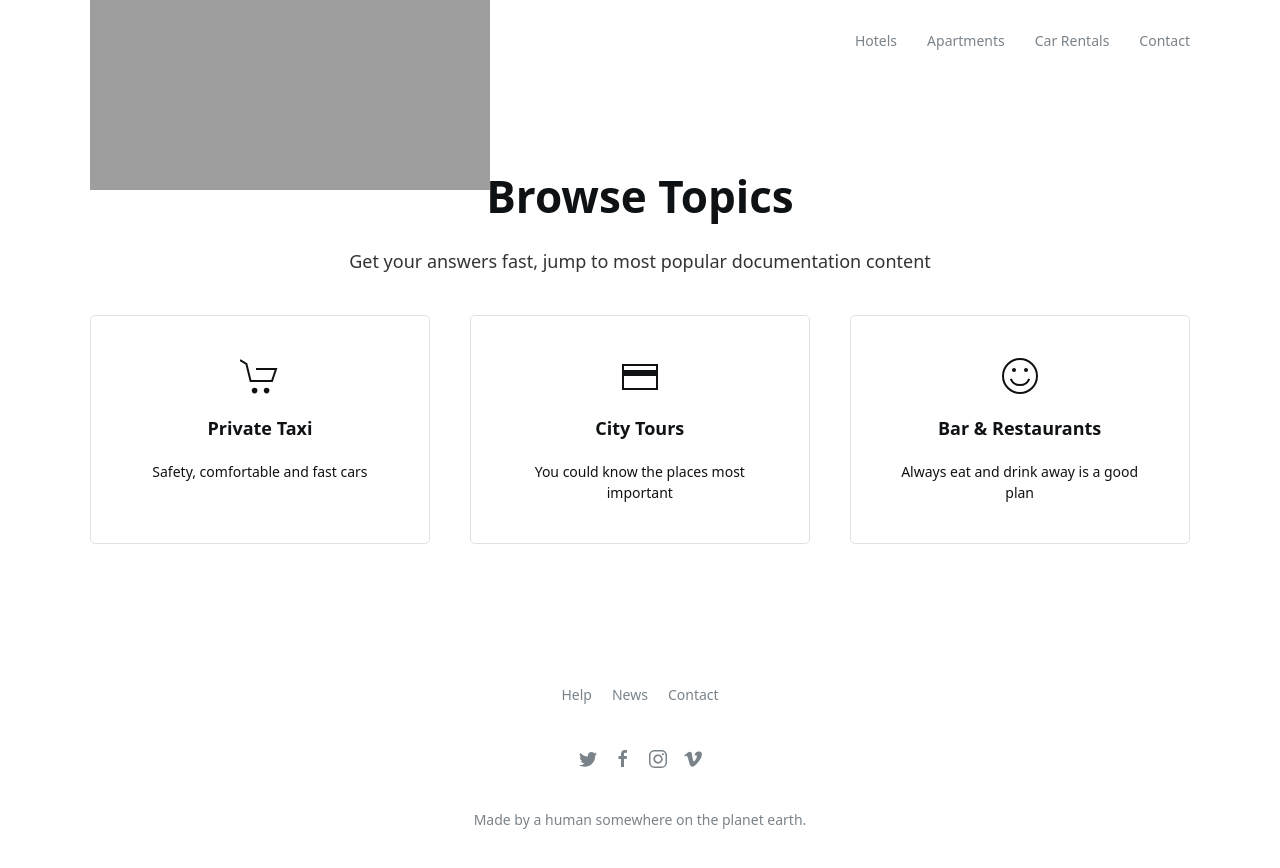
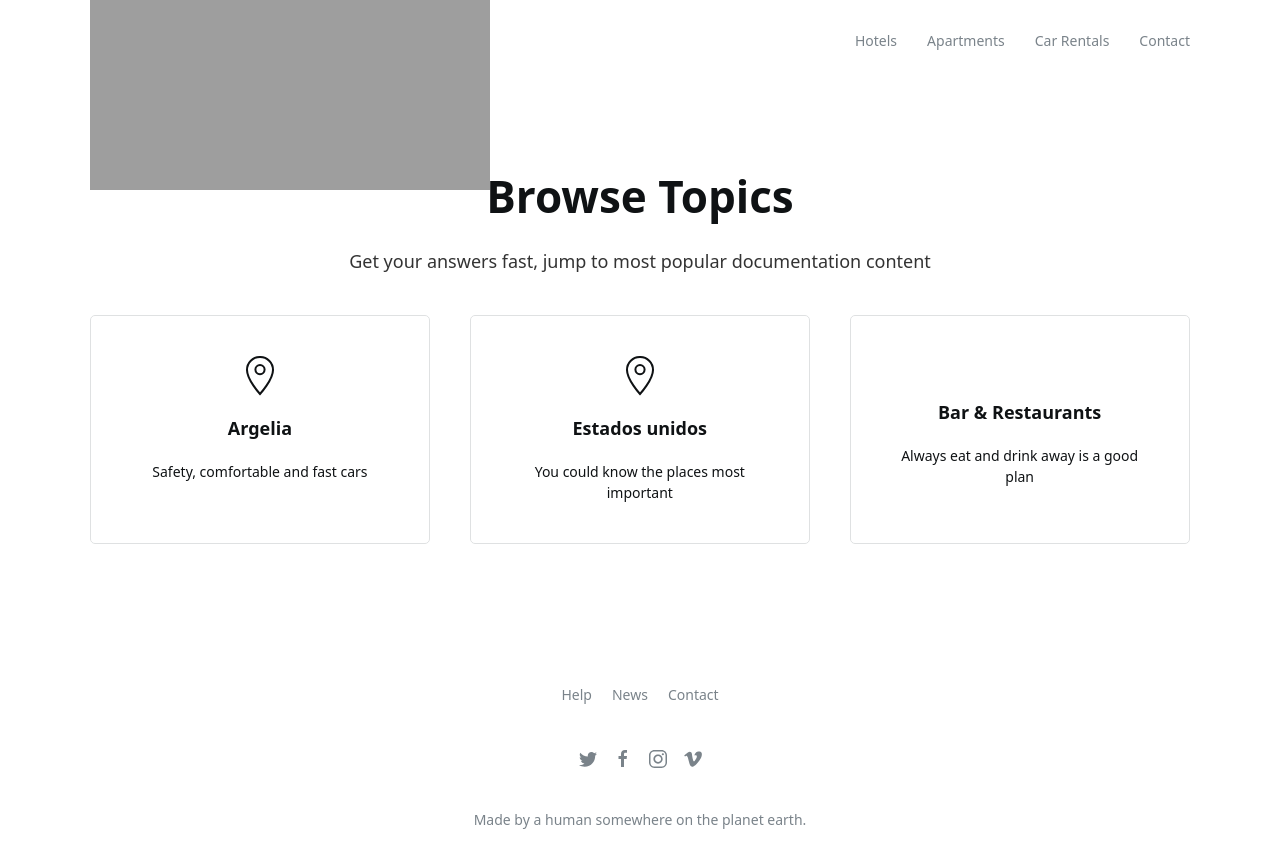
Before and after one commit to jelmii/jelmii.github.io, a Jekyll site: the page built from index.md, in a window 1280 px wide and 900 px high, scrolled down 550 px. Shown: the top 868 px of the window. Built offline with Jekyll 4.4.1, drawn with Linux system fonts in a browser that asks for light colours.

Commit message:
Update navigation_home.yml

```diff
--- a/_data/navigation_home.yml
+++ b/_data/navigation_home.yml
@@ -1,20 +1,20 @@
 # Categories home page navigation
 
-- title: Private Taxi
+- title: Argelia
   desc: Safety, comfortable and fast cars
   image: imac.svg
-  icon: cart
+  icon: location
   doc: home
 
 
-- title: City Tours
+- title: Estados unidos
   desc: You could know the places most important
   image: imac.svg
-  icon: credit-card
+  icon: location
   doc: frontmatter
 
 - title: Bar & Restaurants
   image: imac.svg
   desc: Always eat and drink away is a good plan
-  icon: happy
+  icon: bulding
   doc: variables
```
